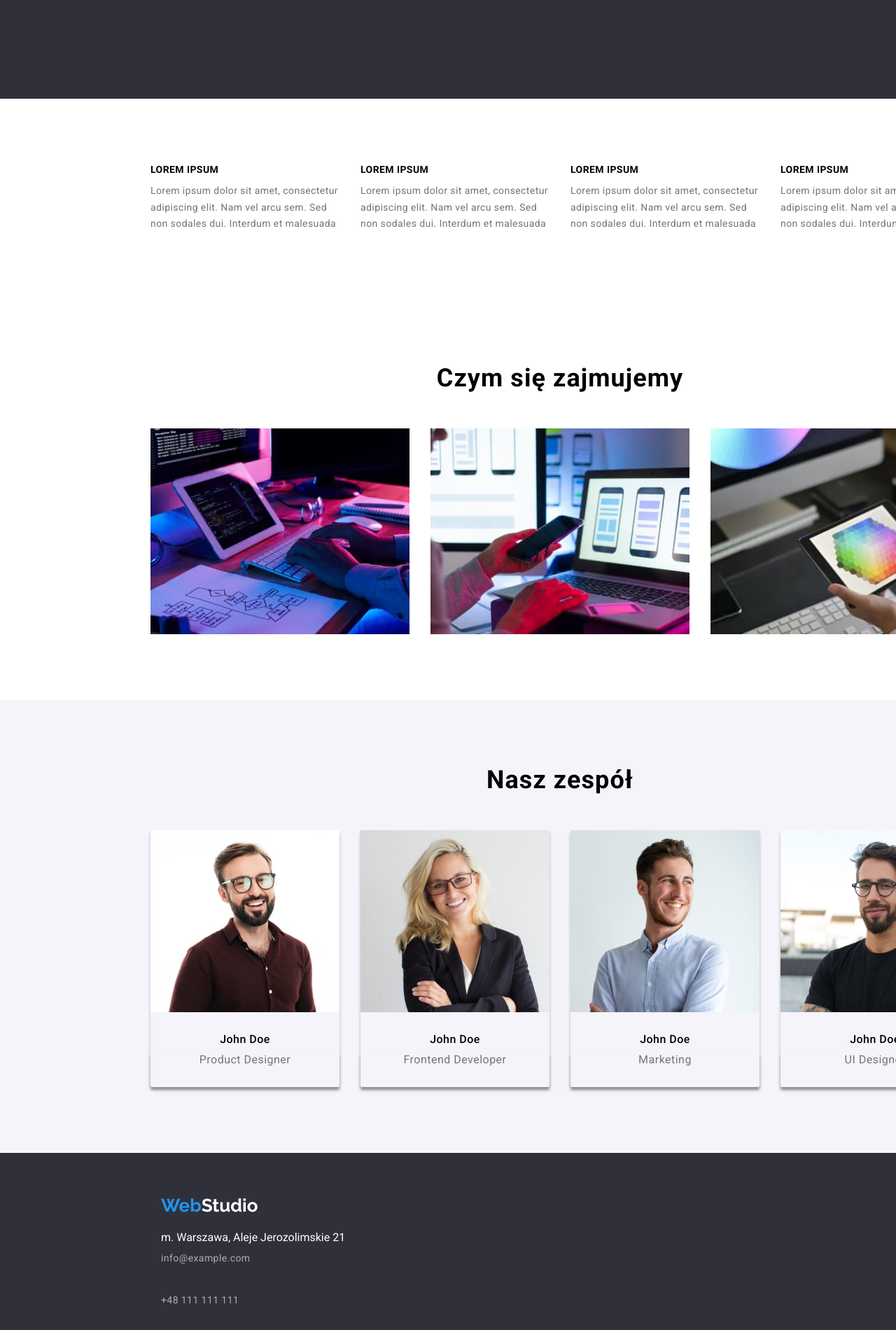
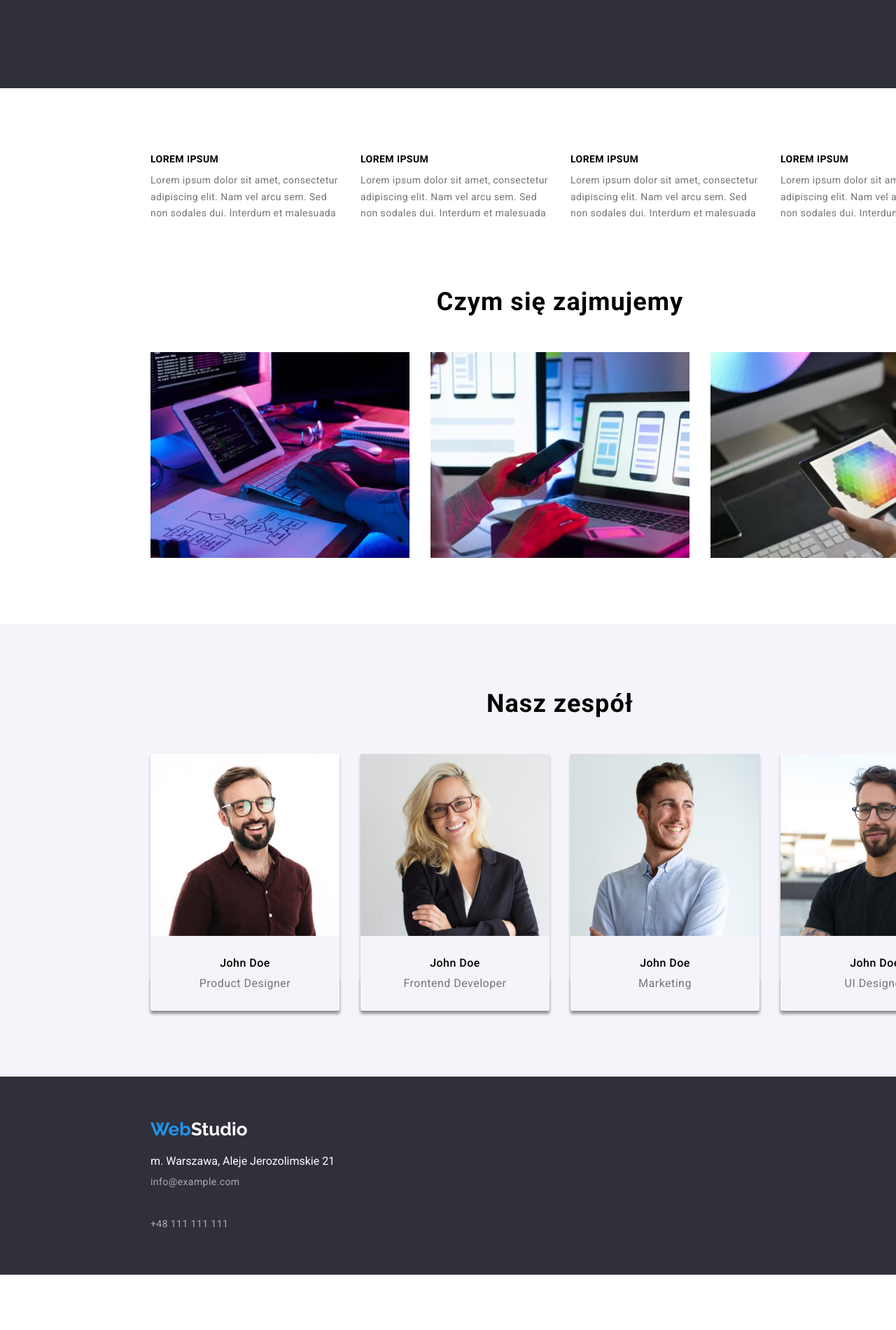
Before and after one commit to RafalCeglinsk/goit-markup-hw-03, a plain HTML site: page index.html in a window 1280 px wide. Shown: the part 554-2454 px from the top of the page at 70% size. After the commit the page ends 2375 px from the top, so only its background shows below. Drawn offline with nearby package versions, Linux system fonts and the light colour scheme.

Commit message:
update of hw3

```diff
--- a/css/style.css
+++ b/css/style.css
@@ -159,6 +159,10 @@ ul {
 	letter-spacing: 0.03em;
 	padding-bottom: 10px;
 }
+.lorem-pad {
+	padding-top: 94px;
+	padding-bottom: 0px;
+}
 .text {
 	color: var(--text-color-grey);
 	font-size: 14px;
@@ -275,8 +279,6 @@ figure:hover {
 	text-decoration: none;
 	display: block;
 	padding-bottom: 20px;
-	margin-left: 215px;
-	padding-top: 60px;
 }
 .item-logo-bottom {
 	padding-bottom: 20px;
@@ -304,7 +306,7 @@ address {
 	flex-direction: row;
 	justify-content: space-between;
 	align-items: center;
-	padding: 32px 0px;
+	padding: 25px 0px 24px 0px;
 }
 .effective-flex {
 	display: flex;
@@ -338,20 +340,18 @@ address {
 }
 .footer-effect {
 	background-color: var(--background-color-black);
-	width: 100%;
+	padding: 60px 0px;
 }
 .address-flex {
 	display: flex;
 	flex-direction: column;
-	padding-left: 215px;
-	padding-bottom: 60px;
 	gap: 9px;
 }
 .filter-flex {
 	display: flex;
 	flex-direction: row;
 	justify-content: center;
-	padding-bottom: 34px;
+	padding-bottom: 50px;
 	gap: 8px;
 }
 .project-set {
--- a/index.html
+++ b/index.html
@@ -85,8 +85,8 @@
 				</div>
 			</section>
 			<!-- Lorem List-->
-			<section class="sections container">
-				<div>
+			<section class="container">
+				<div class="lorem-pad">
 					<ul class="lorem-flex">
 						<li>
 							<h2 class="lorem-list">LOREM IPSUM</h2>
@@ -206,8 +206,8 @@
 			</section>
 		</main>
 		<!-- adress -->
-		<footer>
-			<div class="container footer-effect">
+		<footer class="footer-effect">
+			<div class="container">
 				<a class="menu-logo-bottom" href="index.html"
 					><span class="logo-bottom">Web</span>Studio</a
 				>
```
Also changed, not shown: portfolio.html (+2 -3 lines).
